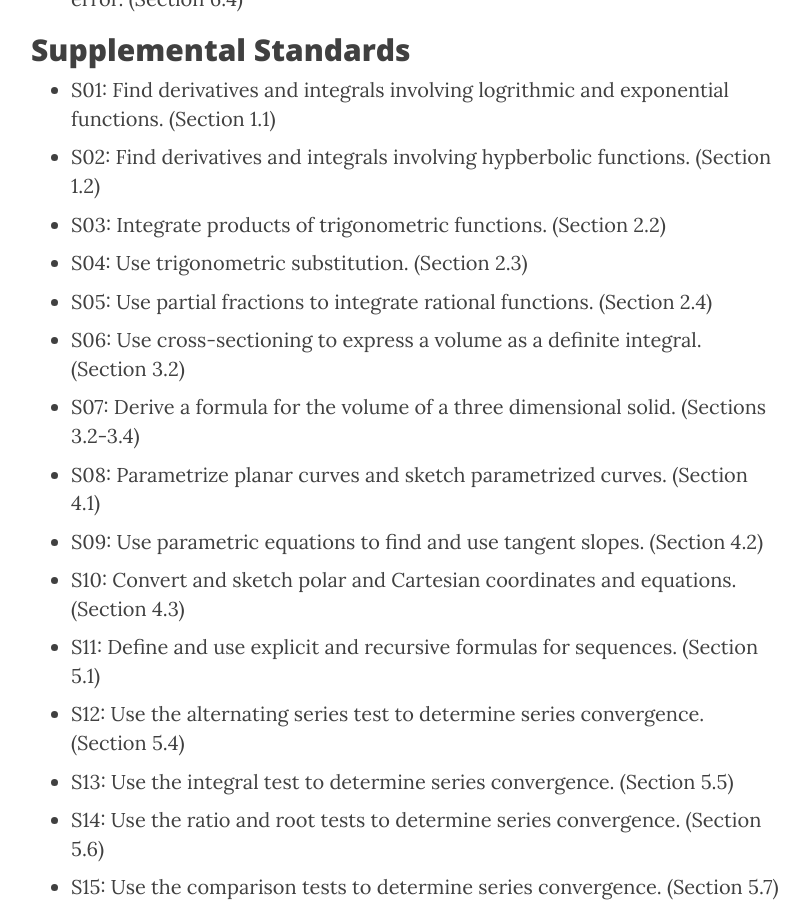
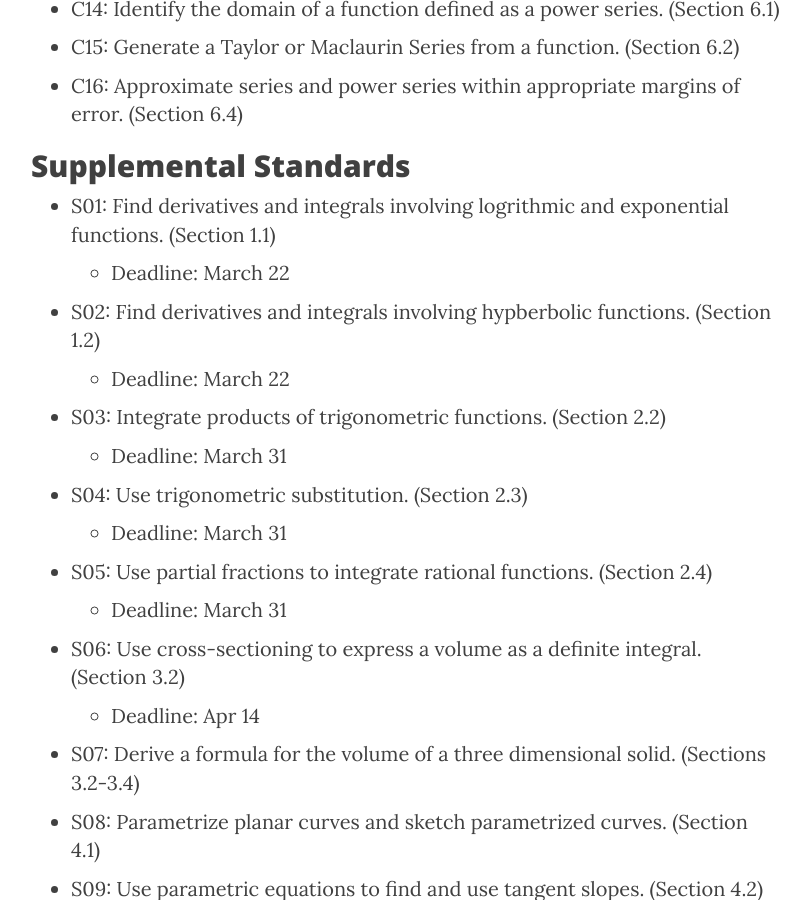
Before and after one commit to jford1906/prof.clontz.org, a Jekyll site: the page built from classes/2017/01/ma126/standards.md, in a window 1280 px wide and 900 px high, scrolled down 1576 px. Shown: the whole window, without its empty margins (234-1044 px from the left). Built offline with Jekyll 4.4.1, drawn with Linux system fonts in a browser that asks for light colours; nearby versions of some CDN libraries; formulas are drawn with MathJax 3; some of the changed text lies outside the part shown.

Commit message:
add deadlines to standards

```diff
--- a/classes/2017/01/ma126/standards.md
+++ b/classes/2017/01/ma126/standards.md
@@ -17,8 +17,11 @@ At the end of the course, each student should be able to...
 
 * C01: Derive properties of the logarithmic and exponential functions from their
        definitions. (Section 1.1)
+    - Deadline: March 31
 * C02: Prove hyperbolic function identities. (Section 1.2)
+    - Deadline: March 31
 * C03: Use integration by substitution. (Section 2.1)
+    - Deadline: Apr 14
 * C04: Use integration by parts. (Section 2.5)
 * C05: Identify and use appropriate integration techniques. (Section 2.6)
 * C06: Express an area between curves as a definite integral. (Section 3.1)
@@ -45,14 +48,20 @@ At the end of the course, each student should be able to...
 
 * S01: Find derivatives and integrals involving logrithmic and exponential
        functions. (Section 1.1)
+    - Deadline: March 22
 * S02: Find derivatives and integrals involving hypberbolic functions.
        (Section 1.2)
+    - Deadline: March 22
 * S03: Integrate products of trigonometric functions. (Section 2.2)
+    - Deadline: March 31
 * S04: Use trigonometric substitution. (Section 2.3)
+    - Deadline: March 31
 * S05: Use partial fractions to integrate rational functions.
        (Section 2.4)
+    - Deadline: March 31
 * S06: Use cross-sectioning to express a volume as a definite integral.
        (Section 3.2)
+    - Deadline: Apr 14
 * S07: Derive a formula for the volume of a three dimensional solid.
        (Sections 3.2-3.4)
 * S08: Parametrize planar curves and sketch parametrized curves. (Section 4.1)
```
